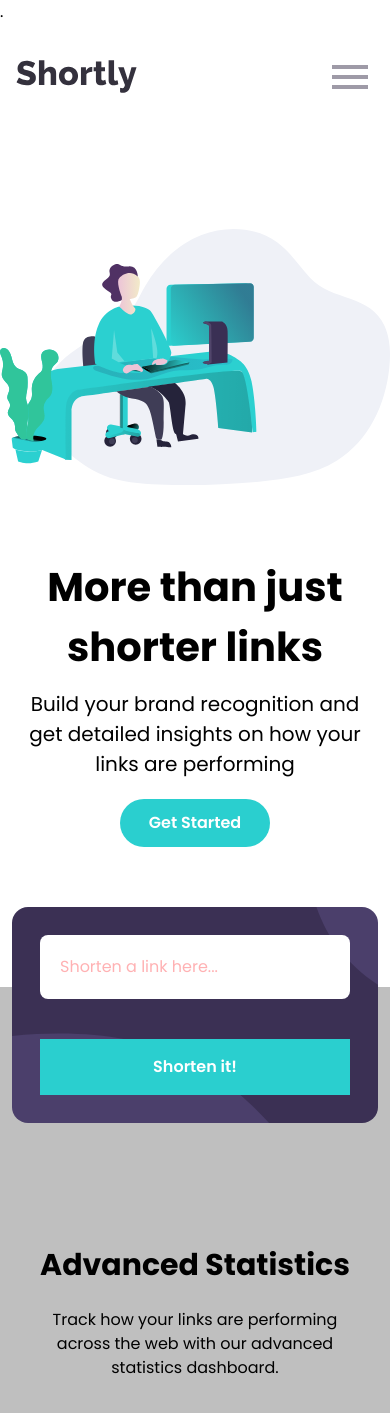
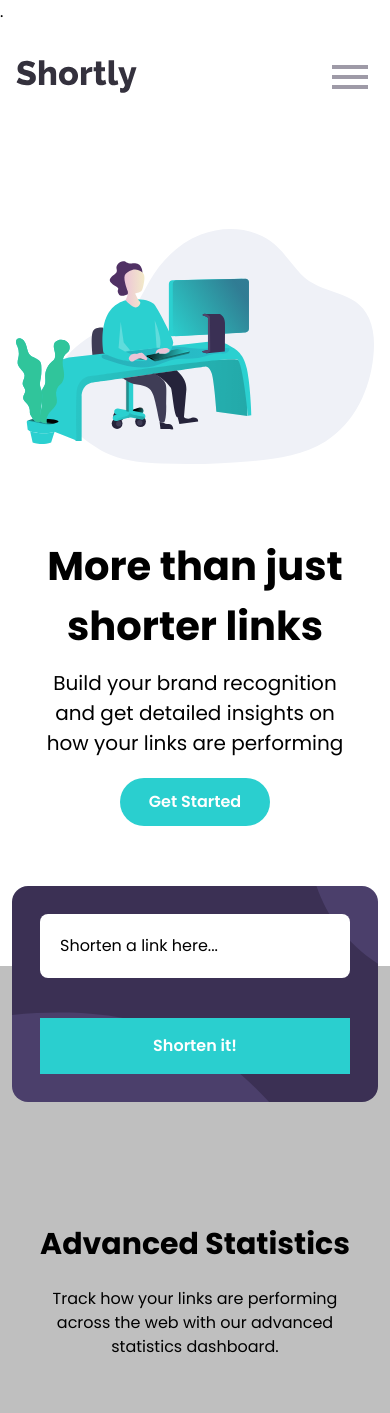
Before and after one commit to Tobak95/shortly, a React (Vite) app: page / in a window 390 px wide. Shown: the top 1413 px of the page. Built offline with nearby package versions, Linux system fonts and the light colour scheme.

Commit message:
feat: responsiveness on hero section text on a medium text and the appropiate color of the place holder, finally error handling

```diff
--- a/src/component/HeroSection.jsx
+++ b/src/component/HeroSection.jsx
@@ -4,9 +4,9 @@ import illustration from "../assets/illustration-working.svg";
 const HeroSection = () => {
   return (
     <div className="layout">
-      <div className="flex flex-col-reverse lg:flex-row mt-10 items-center py-15 ">
+      <div className="flex flex-col-reverse lg:flex-row mt-10 items-center py-15 px-4">
         <div className="mt-10 lg:w-[60%]">
-          <h1 className="text-center text-[40px] lg:text-start lg:text-[95px] font-bold">
+          <h1 className="text-center text-[40px] lg:text-start  lg:text-[68px] font-bold">
             More than just shorter links
           </h1>
           <div className="">
--- a/src/component/Statistics.jsx
+++ b/src/component/Statistics.jsx
@@ -5,6 +5,7 @@ import iconDetailed from "../assets/icon-detailed-records.svg";
 import iconBrand from "../assets/icon-brand-recognition.svg";
 
 const url = "https://tinyurl.com/api-create.php?url=";
+
 const Statistics = () => {
   const [inputValue, setInputValue] = useState("");
   const [shortUrls, setShortUrls] = useState([]);
@@ -17,6 +18,8 @@ const Statistics = () => {
     );
     return pattern.test(urlString);
   };
+
+  const isEmpty = inputValue.trim() === "";
 
   // Function to handle form submission and fetch the shortened URL and the form validation
   const handleSubmit = async (e) => {
@@ -40,6 +43,7 @@ const Statistics = () => {
         localStorage.setItem("shortUrls", JSON.stringify(updated));
         return updated;
       });
+      setInputValue("");
     } catch (error) {
       setError("Error shortening link");
       console.error("Error fetching shortened link:", error);
@@ -78,11 +82,16 @@ const Statistics = () => {
         <div>
           <form onSubmit={handleSubmit}>
             <div>
-              <div className="-mt-50  lg:flex lg:flex-row items-center justify-between gap-5 bg-[var(--Purple950)] background rounded-2xl p-7 lg:p-15 text-red-400">
+              <div className="-mt-50  lg:flex lg:flex-row items-center justify-between gap-5 bg-[var(--Purple950)] background rounded-2xl p-7 lg:p-15 text-black">
                 <input
                   type="text"
                   placeholder="Shorten a link here..."
-                  className="bg-white p-5 w-full  lg:p-4  lg:w-[80%] rounded-lg"
+                  className={`bg-white p-5 w-full  lg:p-4  lg:w-[80%] rounded-lg
+                  ${
+                    isEmpty
+                      ? "placeholder:text-black"
+                      : "placeholder:text-red-500"
+                  }`}
                   value={inputValue}
                   onChange={(e) => setInputValue(e.target.value)}
                 />
@@ -94,6 +103,7 @@ const Statistics = () => {
                   Shorten it!
                 </button>
               </div>
+
               {error && (
                 <p className="text-red-500 text-sm -mt-28 lg:-mt-12 px-10 lg:px-15 italic">
                   {error}
@@ -103,7 +113,7 @@ const Statistics = () => {
           </form>
         </div>
         {shortUrls && (
-          <div className="mt-30   lg:mt-15 space-y-4">
+          <div className="mt-30 lg:mt-15 space-y-4">
             {shortUrls.map((link, index) => (
               <div
                 key={index}
```
Also changed, not shown: src/component/Boost.jsx (+3 -5 lines).
